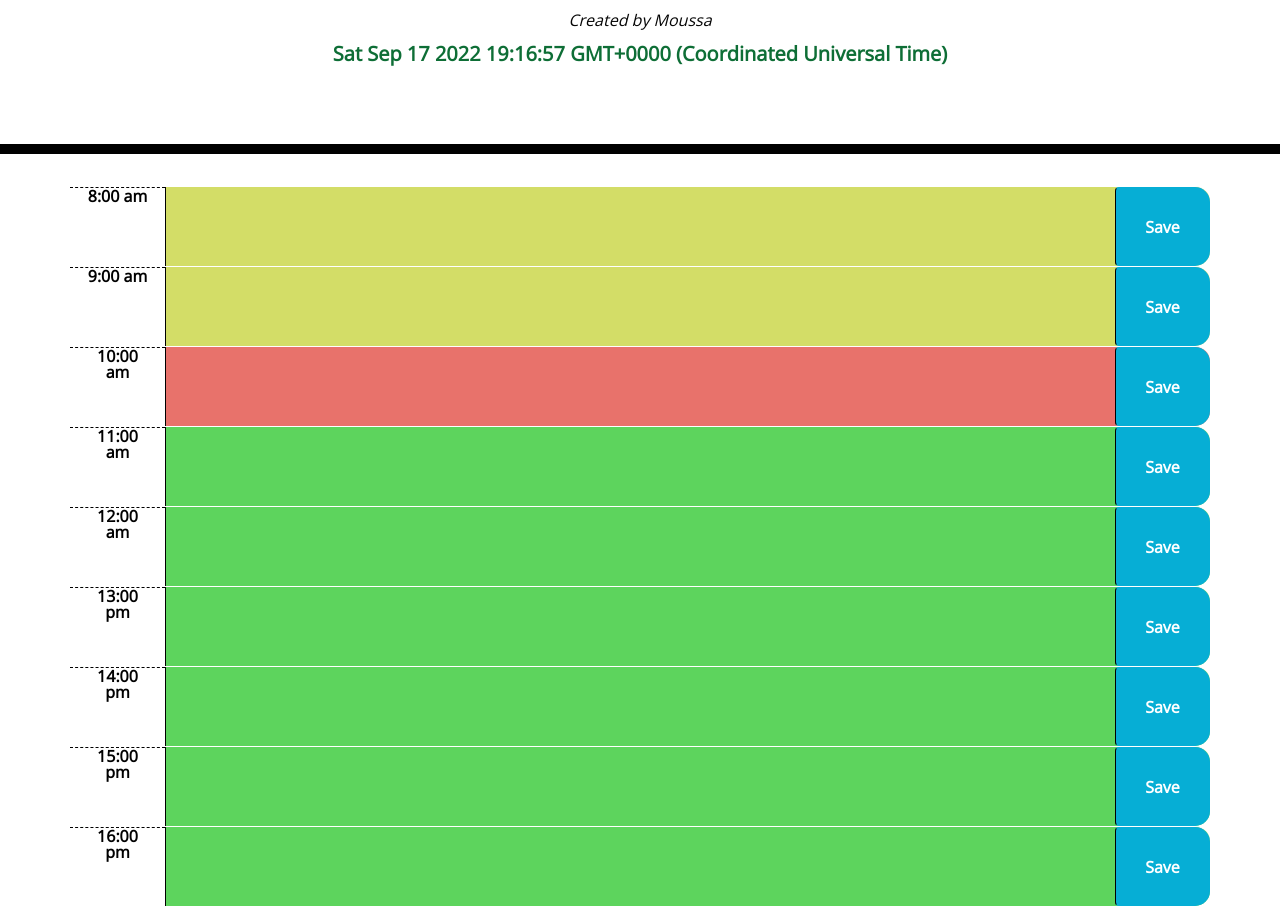
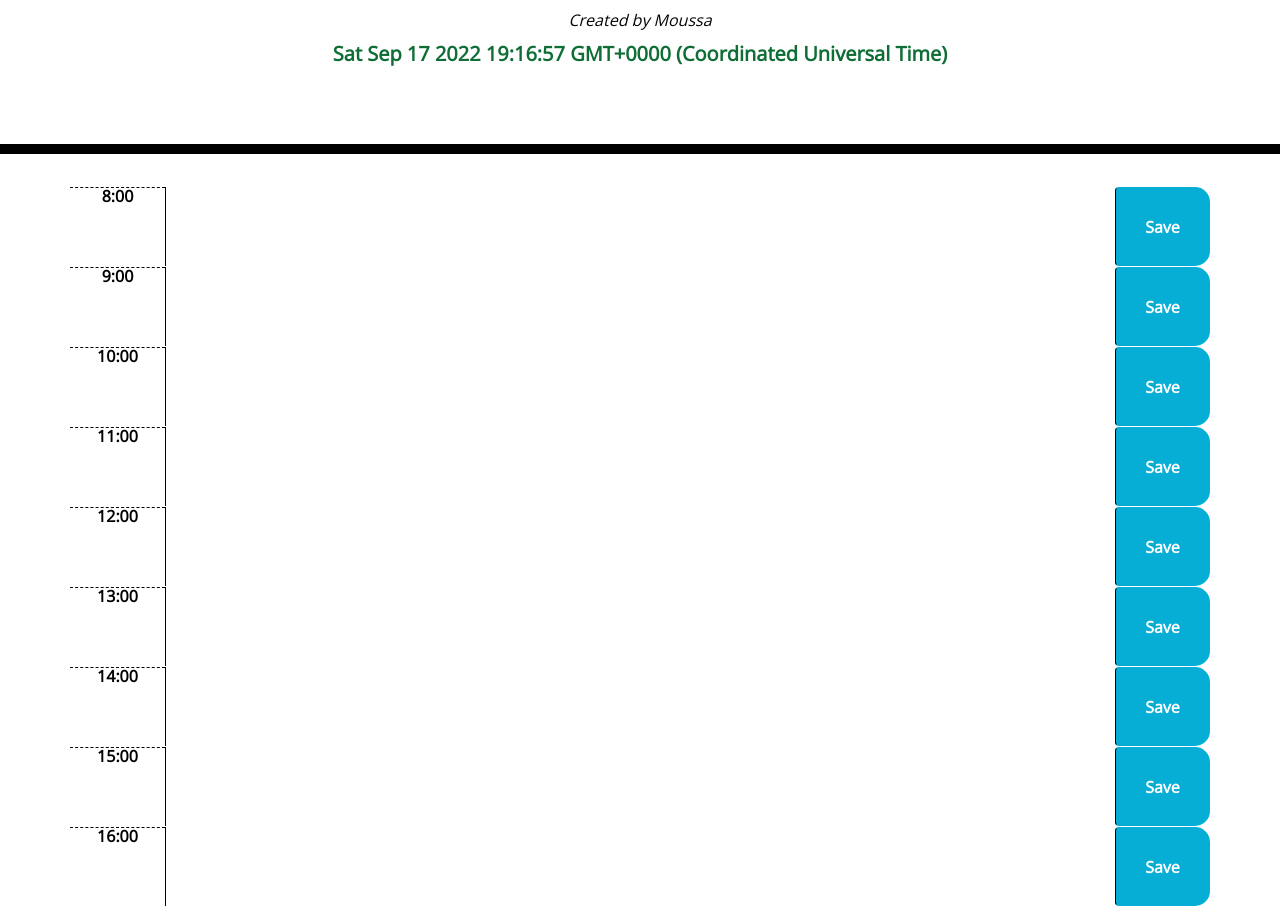
Before and after one commit to TheAnswer07/Work_Day_Scheduler, a plain HTML site: page Dev/index.html in a window 1280 px wide. Shown: the part 182-1088 px from the top of the page. Drawn offline with nearby package versions, Linux system fonts and the light colour scheme.

Commit message:
displayed time formats adjusted to 12:00 pm to just 12:00

```diff
--- a/Dev/index.html
+++ b/Dev/index.html
@@ -24,56 +24,56 @@
         <div class="container">
 
             <div id="8hour" class="row time-block">
-                <div class="col-md-1 hour">8:00 am</div>
+                <div class="col-md-1 hour">8:00</div>
                 <textarea id="text8" class="col-md-10 description"></textarea>
                 <button id="btn8" class="btn col-md-1 saveBtn">Save</button>
             </div>
 
             <div id="9hour" class="row time-block">
-                <div class="col-md-1 hour">9:00 am</div>
+                <div class="col-md-1 hour">9:00</div>
                 <textarea id="text9" class="col-md-10 description"></textarea>
                 <button id="btn9" class="btn col-md-1 saveBtn">Save</button>
             </div>
 
 
             <div id="10hour" class="row time-block">
-                <div class="col-md-1 hour">10:00 am</div>
+                <div class="col-md-1 hour">10:00</div>
                 <textarea id="text10" class="col-md-10 description"></textarea>
                 <button id="btn10" class="btn col-md-1 saveBtn">Save</button>
             </div>
 
             <div id="11hour" class="row time-block">
-                <div class="col-md-1 hour">11:00 am</div>
+                <div class="col-md-1 hour">11:00</div>
                 <textarea id="text11" class="col-md-10 description"></textarea>
                 <button id="btn11" class="btn col-md-1 saveBtn">Save</button>
             </div>
 
             <div id="12hour" class="row time-block">
-                <div class="col-md-1 hour">12:00 am</div>
+                <div class="col-md-1 hour">12:00</div>
                 <textarea id="text12" class="col-md-10 description"></textarea>
                 <button id="btn12" class="btn col-md-1 saveBtn">Save</button>
             </div>
 
             <div id="13hour" class="row time-block">
-                <div class="col-md-1 hour">13:00 pm</div>
+                <div class="col-md-1 hour">13:00</div>
                 <textarea id="text13" class="col-md-10 description"></textarea>
                 <button id="btn13" class="btn col-md-1 saveBtn">Save</button>
             </div>
 
             <div id="14hour" class="row time-block">
-                <div class="col-md-1 hour">14:00 pm</div>
+                <div class="col-md-1 hour">14:00</div>
                 <textarea id="text14" class="col-md-10 description"></textarea>
                 <button id="btn14" class="btn col-md-1 saveBtn">Save</button>
             </div>
 
             <div id="15hour" class="row time-block">
-                <div class="col-md-1 hour">15:00 pm</div>
+                <div class="col-md-1 hour">15:00</div>
                 <textarea id="text15" class="col-md-10 description"></textarea>
                 <button id="btn15" class="btn col-md-1 saveBtn">Save</button>
             </div>
 
             <div id="16hour" class="row time-block">
-                <div class="col-md-1 hour">16:00 pm</div>
+                <div class="col-md-1 hour">16:00</div>
                 <textarea id="text16" class="col-md-10 description"></textarea>
                 <button id="btn16" class="btn col-md-1 saveBtn">Save</button>
             </div>
@@ -87,18 +87,17 @@
             $(document).ready(function () {
 
                 var t = moment();
-                // console.log(t);
 
                 t.format();
                 let currentDay = t._d;
 
-                // console.log(currentDay);
-
                 $('#currentDay').text(currentDay);
 
-                // let currentTime = moment().hours();
+                let currentTime = moment().hours();
 
-                let currentTime = 10;
+                // let currentTime = 10;
+                // this is just for testing purposes when
+                // current time isn't between 8:00 (am) and 16:00 (pm).
 
 
                 $('#text8').val(localStorage.getItem('text8'))
```
Also changed, not shown: 1 other file.
